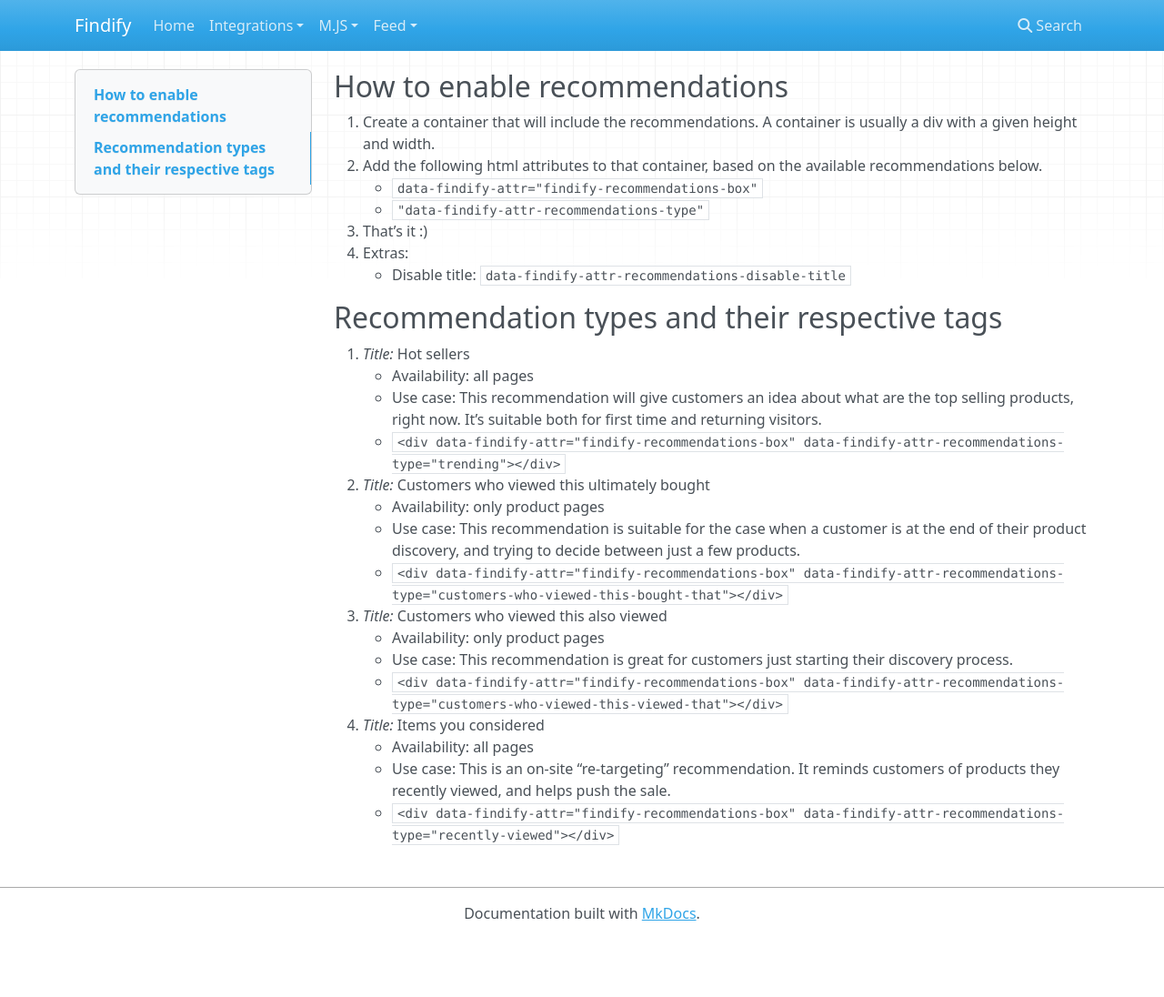
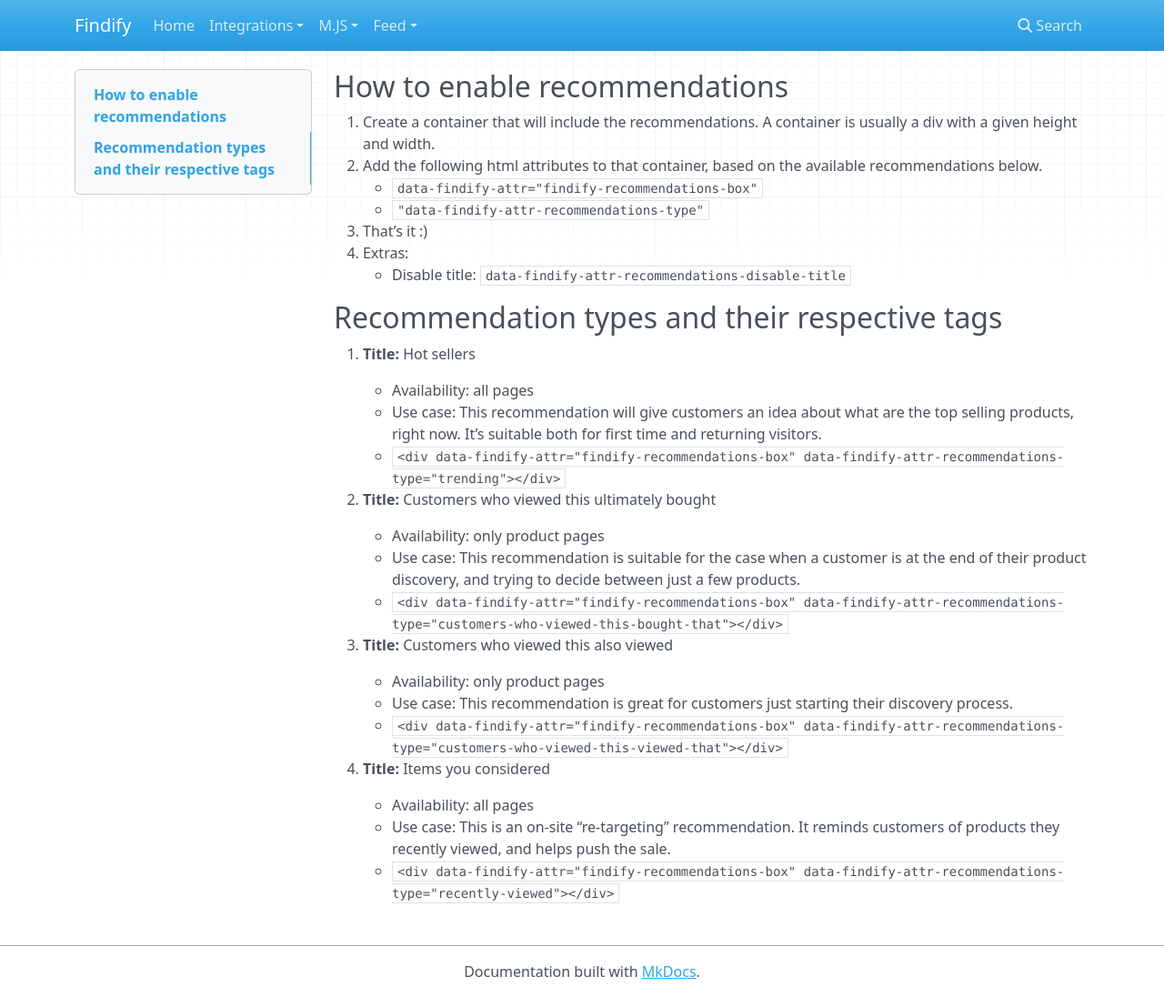
Before and after one commit to hughker/documentation, an MkDocs documentation site: the page built from docs/merchant-js/recommendations/gettingStarted.md, in a window 1280 px wide and 1096 px high. Shown: the whole window at 91% size. Built offline with MkDocs 1.6.1, drawn with Linux system fonts in a browser that asks for light colours; nearby versions of some CDN libraries; old or Windows-style settings are respelled for this version of MkDocs.

````diff
--- a/docs/merchant-js/recommendations/gettingStarted.md
+++ b/docs/merchant-js/recommendations/gettingStarted.md
@@ -10,19 +10,22 @@
 
 ## Recommendation types and their respective tags
 
-1. *Title:* Hot sellers
+1. **Title:** Hot sellers
     * Availability: all pages
     * Use case: This recommendation will give customers an idea about what are the top selling products, right now. It’s suitable both for first time and returning visitors.
     * ```<div data-findify-attr="findify-recommendations-box" data-findify-attr-recommendations-type="trending"></div>```
-2. *Title:* Customers who viewed this ultimately bought
+
+2. **Title:** Customers who viewed this ultimately bought
     * Availability: only product pages
     * Use case: This recommendation is suitable for the case when a customer is at the end of their product discovery, and trying to decide between just a few products.
     * ```<div data-findify-attr="findify-recommendations-box" data-findify-attr-recommendations-type="customers-who-viewed-this-bought-that"></div>```
-3. *Title:* Customers who viewed this also viewed
+
+3. **Title:** Customers who viewed this also viewed
     * Availability: only product pages
     * Use case: This recommendation is great for customers just starting their discovery process.
     * ```<div data-findify-attr="findify-recommendations-box" data-findify-attr-recommendations-type="customers-who-viewed-this-viewed-that"></div>```
-4. *Title:* Items you considered
+
+4. **Title:** Items you considered
     * Availability: all pages
     * Use case: This is an on-site “re-targeting” recommendation. It reminds customers of products they recently viewed, and helps push the sale.
     * ```<div data-findify-attr="findify-recommendations-box" data-findify-attr-recommendations-type="recently-viewed"></div>```
````
